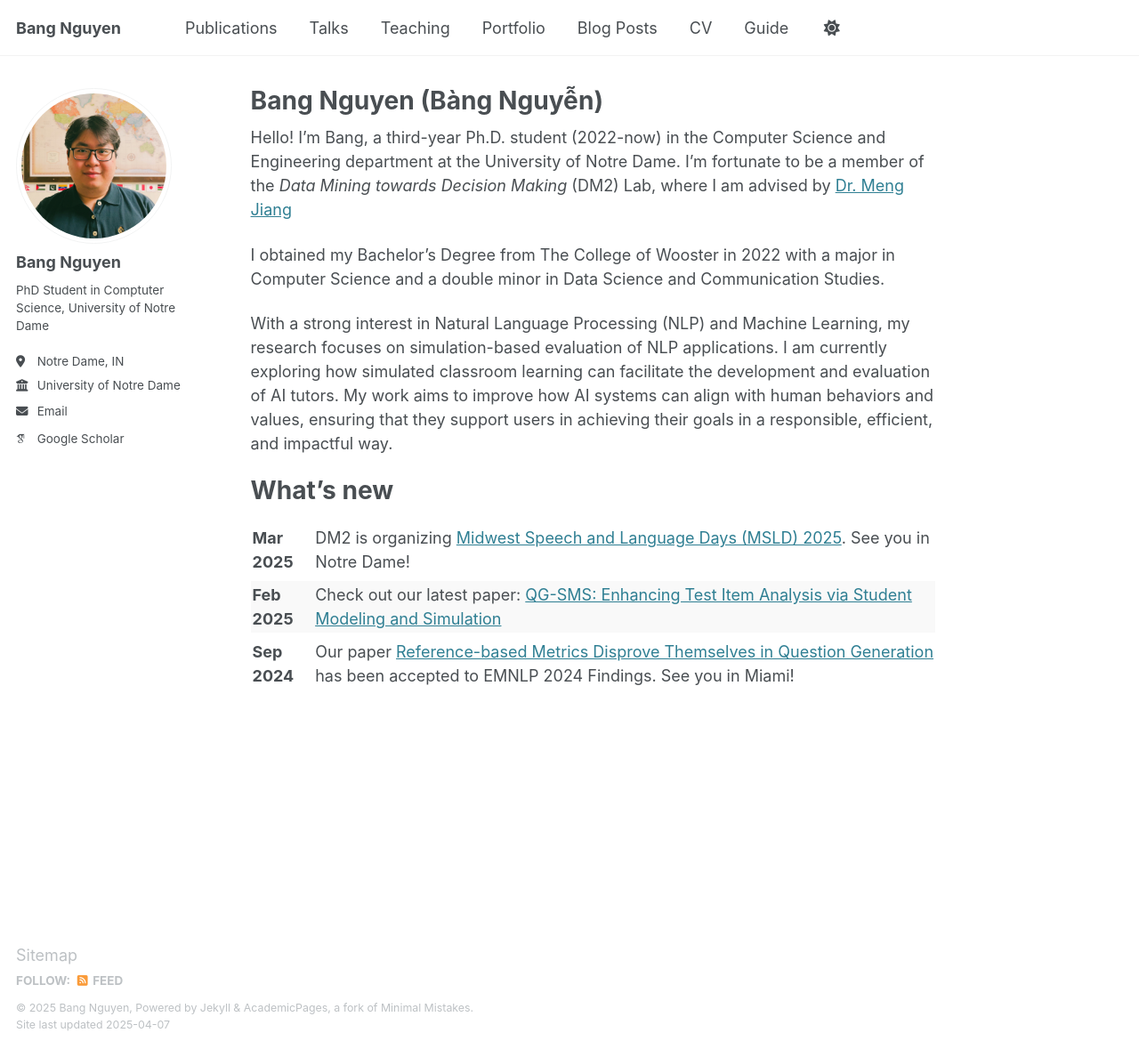
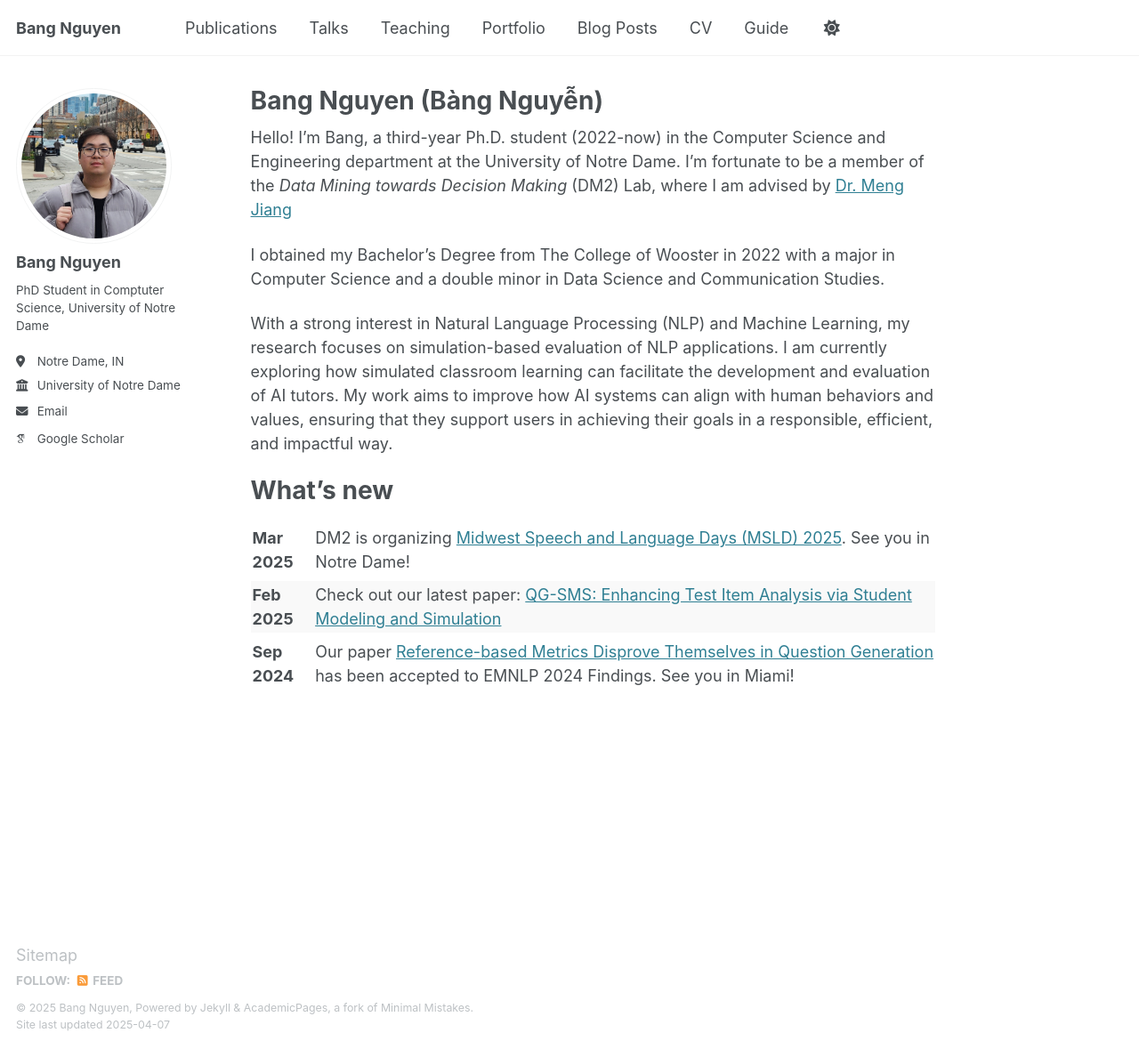
Before and after one commit to bnguyen5/bnguyen5.github.io, a Jekyll site: the page built from _pages/about.md, in a window 1280 px wide and 1179 px high. Shown: the whole window at 89% size. Built offline with Jekyll 4.4.1, drawn with Linux system fonts in a browser that asks for light colours; some web fonts are replaced.

Commit message:
Udate profile.jpg

```diff
--- a/_config.yml
+++ b/_config.yml
@@ -22,7 +22,7 @@ repository: "bnguyen5/bnguyen5.github.io"
 #               Additional customization can be done by editing /_includes/author-profile.html
 author:
   # Biographic information
-  avatar: "profile.JPG"
+  avatar: "profile.jpg"
   name: "Bang Nguyen"
   pronouns: # example: "she/her"
   bio: "PhD Student in Comptuter Science, University of Notre Dame"
```
Also changed, not shown: images/profile.JPG, 1 other file.
